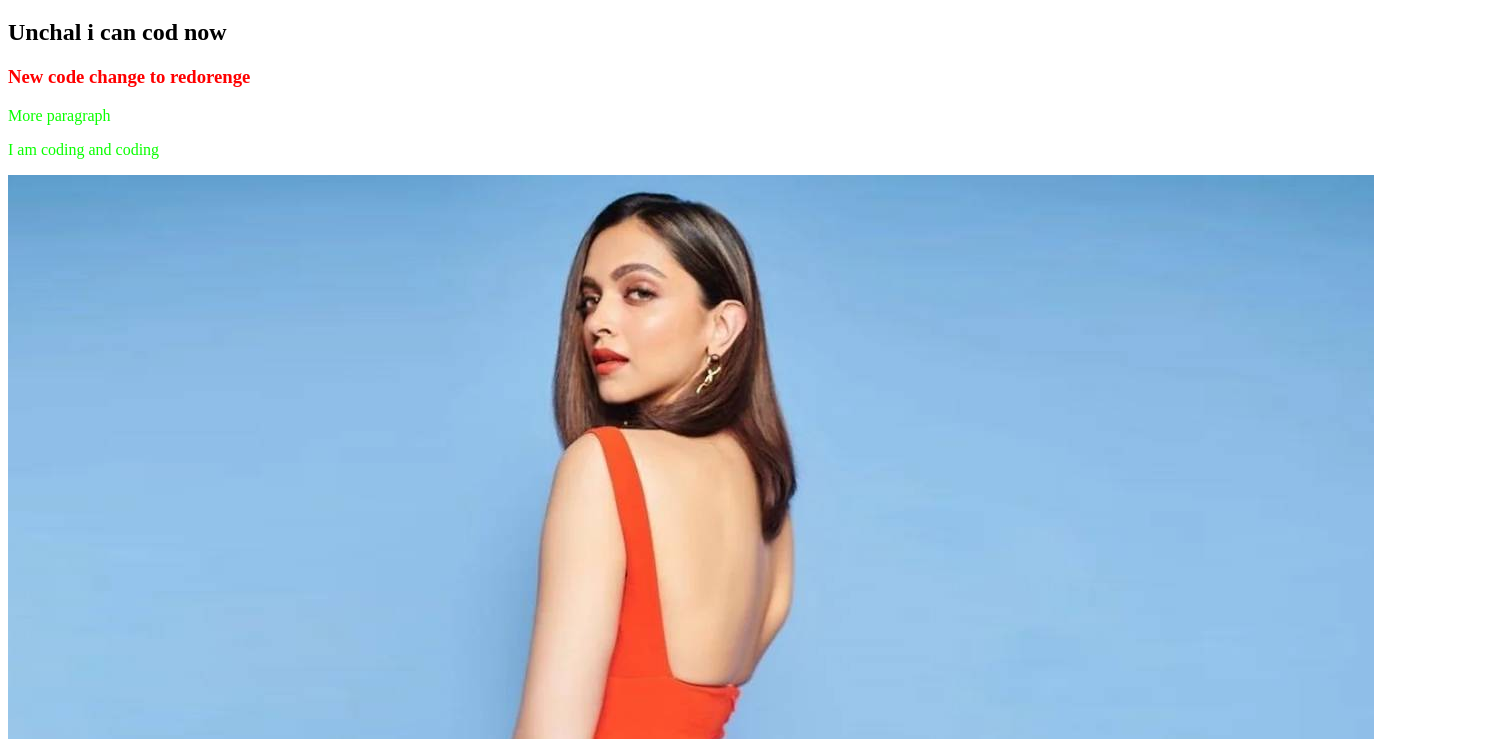
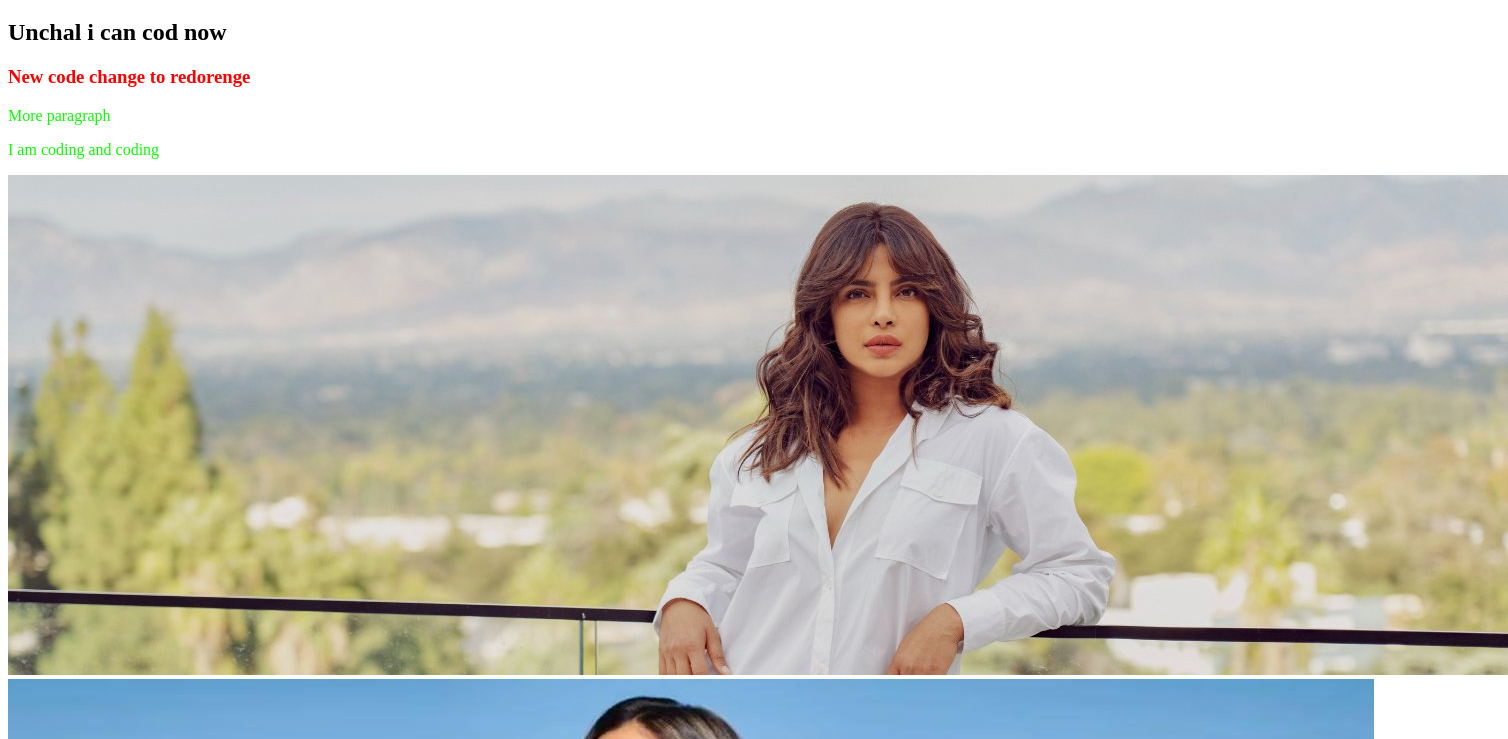
Before and after one commit to manikmondal/second.web-repo, a plain HTML site: page index.html in a window 1280 px wide. Shown: the part 61-800 px from the top of the page, 1508 px wide, since content can reach past the window. Drawn offline with Linux system fonts and the light colour scheme.

Commit message:
image added

```diff
--- a/index.html
+++ b/index.html
@@ -13,6 +13,7 @@
     <h3>New code change to redorenge</h3>
     <p>More paragraph</p>
     <p>I am coding and coding</p>
+    <img src="jpg/priyankachopra1.jpg" alt="">
     <img src="deepika2.jpg" alt="">
     <img src="deepika1.jpg" alt="">
 </body>
```
Also changed, not shown: jpg/priyankachopra1.jpg (added).
